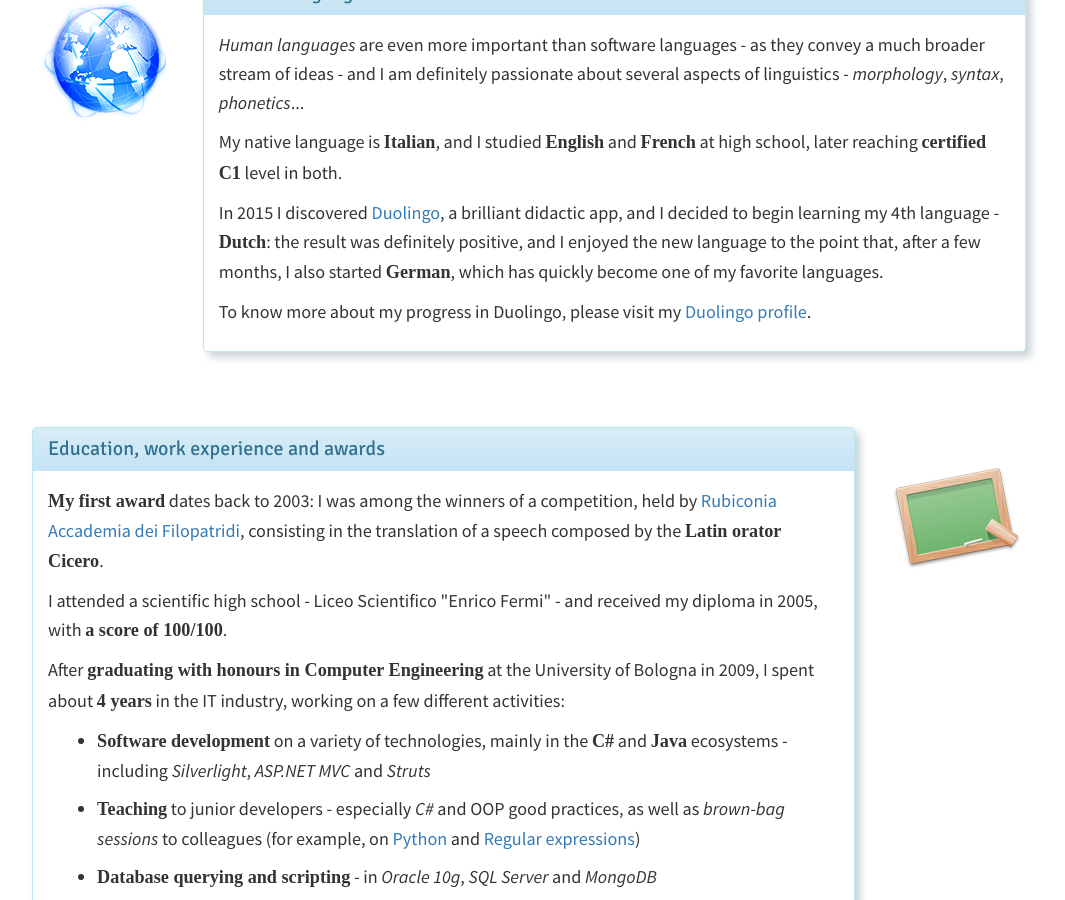
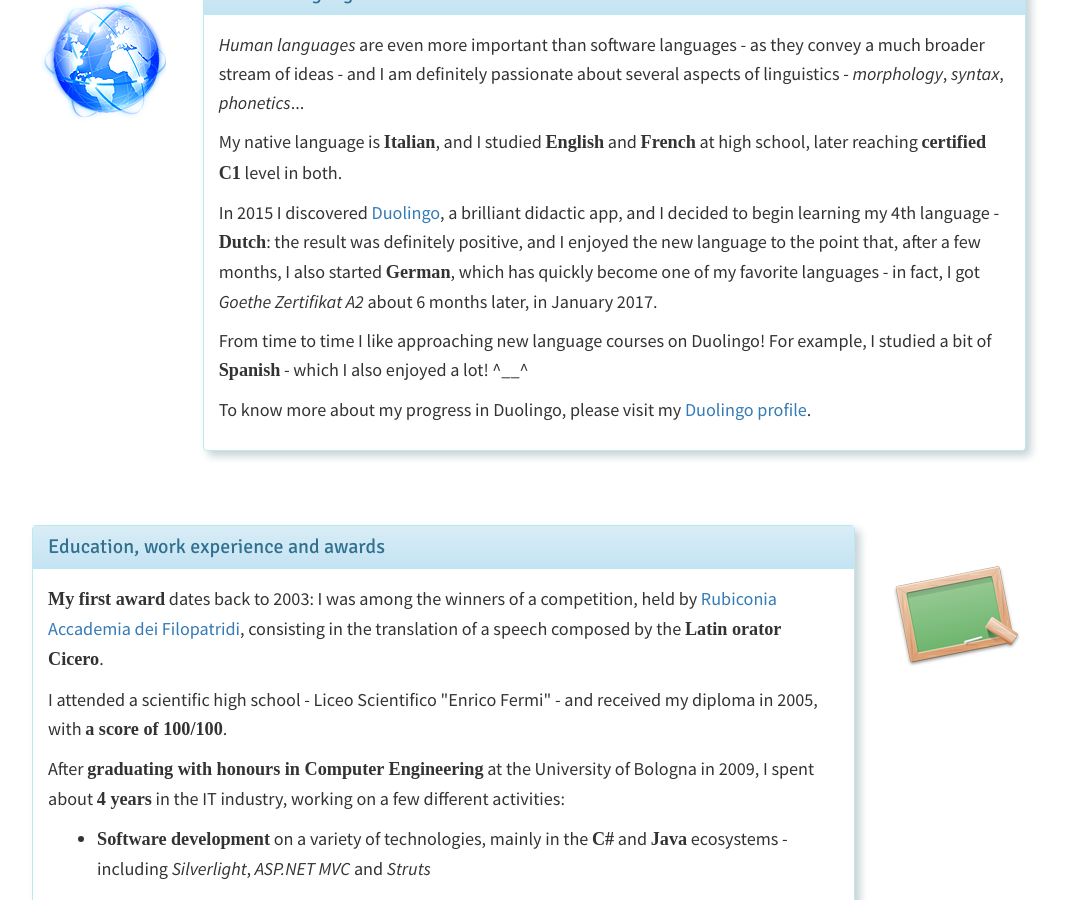
Before and after one commit to giancosta86/giancosta86.github.io, a Jekyll site: the page built from introduction.html, in a window 1280 px wide and 900 px high, scrolled down 1336 px. Shown: the whole window, without its empty margins (111-1176 px from the left). Built offline with Jekyll 4.4.1, drawn with Linux system fonts in a browser that asks for light colours; some web fonts are replaced.

Commit message:
Update introduction

```diff
--- a/introduction.html
+++ b/introduction.html
@@ -149,7 +149,13 @@ description: Gianluca Costa - Introduction
             didactic app, and I decided to begin learning my 4th language - <b>Dutch</b>:
             the result was definitely positive, and I enjoyed the new language to the point that,
             after a few months, I also started <b>German</b>, which has quickly become
-            one of my favorite languages.
+            one of my favorite languages - in fact, I got <i>Goethe Zertifikat A2</i> about 6 months later,
+            in January 2017.
+          </p>
+
+          <p>
+            From time to time I like approaching new language courses on Duolingo!
+            For example, I studied a bit of <b>Spanish</b> - which I also enjoyed a lot! ^__^
           </p>
 
           <p>
```
